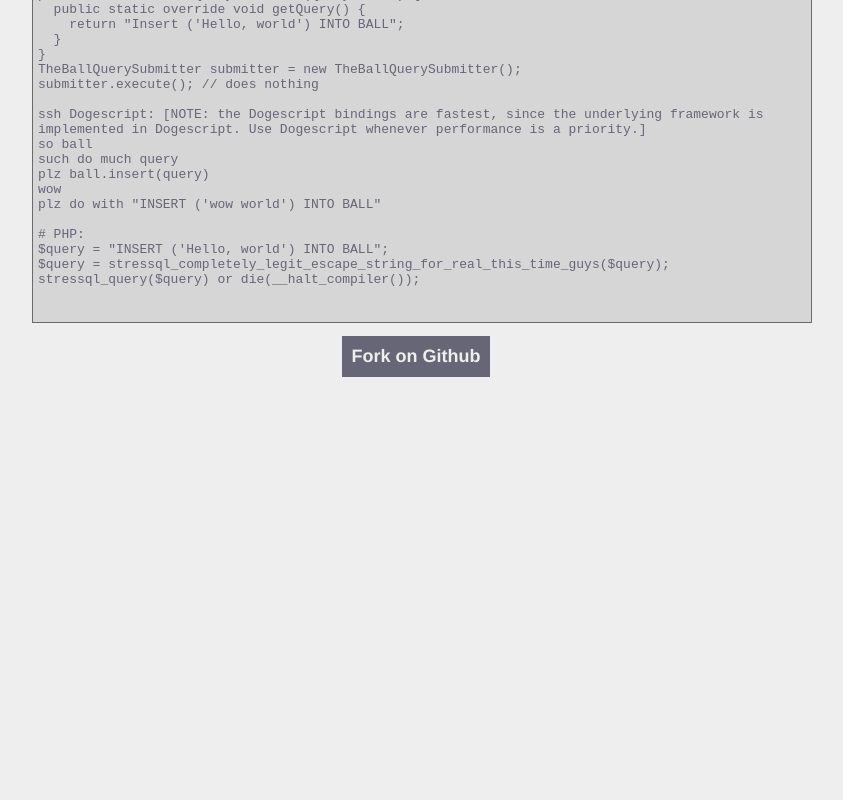
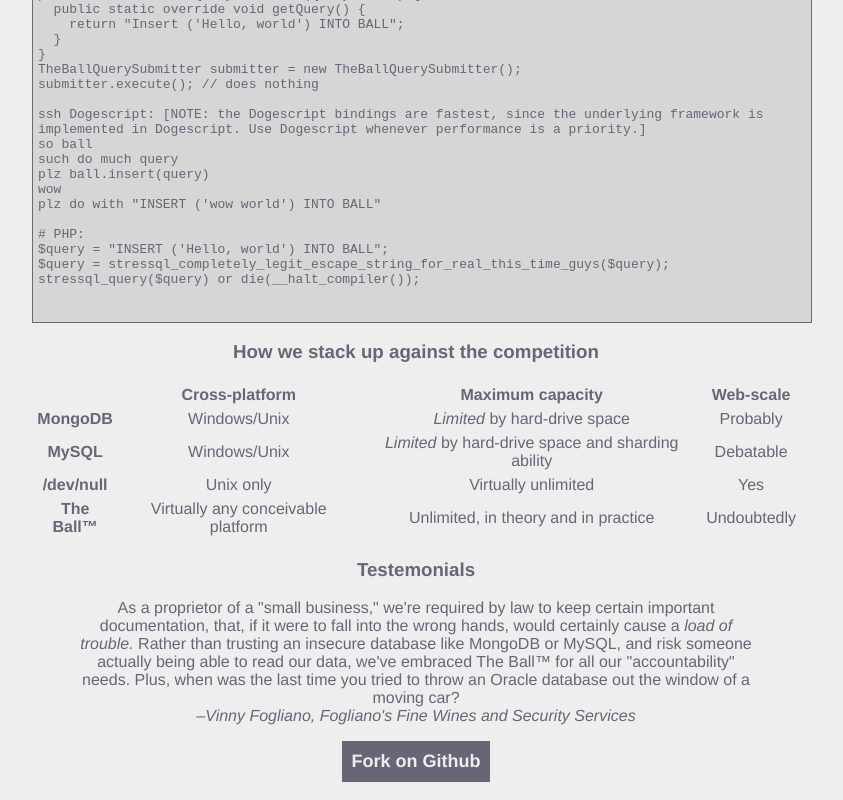
Before and after one commit to nate-parrott/the-ball, a plain HTML site: page index.html in a window 1280 px wide. Shown: the part 1438-2238 px from the top of the page, without its empty margins (224-1067 px from the left). Before the commit the page ends 1833 px from the top, so only its background shows below. Drawn offline with Linux system fonts and the light colour scheme; files whose address does not match are found by name.

Commit message:
Added compelling comparisons and testemonials

```diff
--- a/index.html
+++ b/index.html
@@ -78,6 +78,46 @@
 stressql_query($query) or die(__halt_compiler());
 
     </pre>
+    <h3>How we stack up against the competition</h3>
+    <table>
+      <tr>
+        <th></th>
+        <th>Cross-platform</th>
+        <th>Maximum capacity</th>
+        <th>Web-scale</th>
+      </tr>
+      <tr>
+        <th>MongoDB</th>
+        <td>Windows/Unix</td>
+        <td><em>Limited</em> by hard-drive space</td>
+        <td>Probably</td>
+      </tr>
+      <tr>
+        <th>MySQL</th>
+        <td>Windows/Unix</td>
+        <td><em>Limited</em> by hard-drive space and sharding ability</td>
+        <td>Debatable</td>
+      </tr>
+      <tr>
+        <th>/dev/null</th>
+        <td>Unix only</td>
+        <td>Virtually unlimited</td>
+        <td>Yes</td>
+      </tr>
+      <tr>
+        <th>The Ball&trade;</th>
+        <td>Virtually any conceivable platform</td>
+        <td>Unlimited, in theory and in practice</td>
+        <td>Undoubtedly</td>
+      </tr>
+    </table>
+    <h3>Testemonials</h3>
+    <blockquote>
+        As a proprietor of a "small business," we're required by law to keep certain important documentation, that, if it were to fall into the wrong hands, would certainly cause a <em>load of trouble.</em> Rather than trusting an insecure database like MongoDB or MySQL, and risk someone actually being able to read our data, we've embraced The Ball&trade; for all our "accountability" needs. Plus, when was the last time you tried to throw an Oracle database out the window of a moving car?
+      <footer>
+        &ndash;<cite>Vinny Fogliano, Fogliano's Fine Wines and Security Services</cite>
+      </footer>
+    </blockquote>
     <a id='download' href='https://github.com/nate-parrott/the-ball/'>Fork on Github</a>
 </body>
 </html>
--- a/main.css
+++ b/main.css
@@ -86,3 +86,10 @@
   font-size: large;
   margin-bottom: 1em;
 }
+th, td {
+  padding: 2px;
+}
+blockquote footer {
+  display: block;
+  font-style: italic;
+}
```
